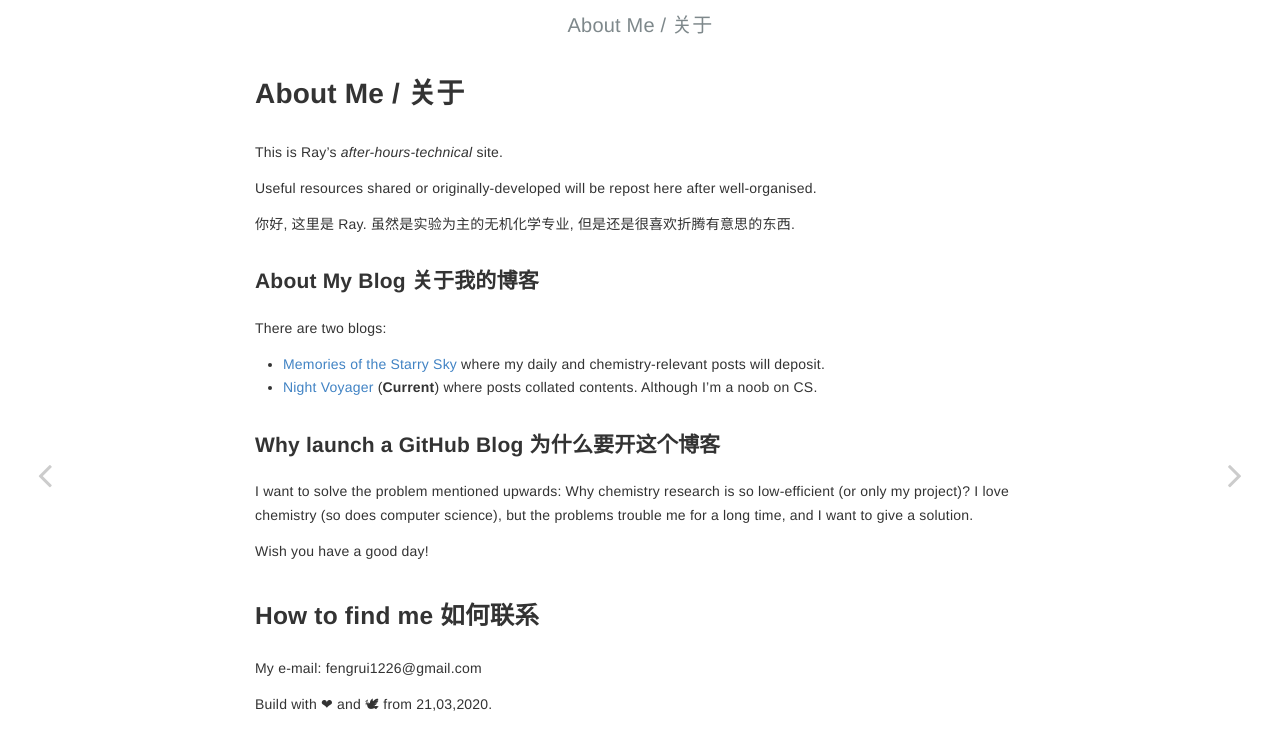
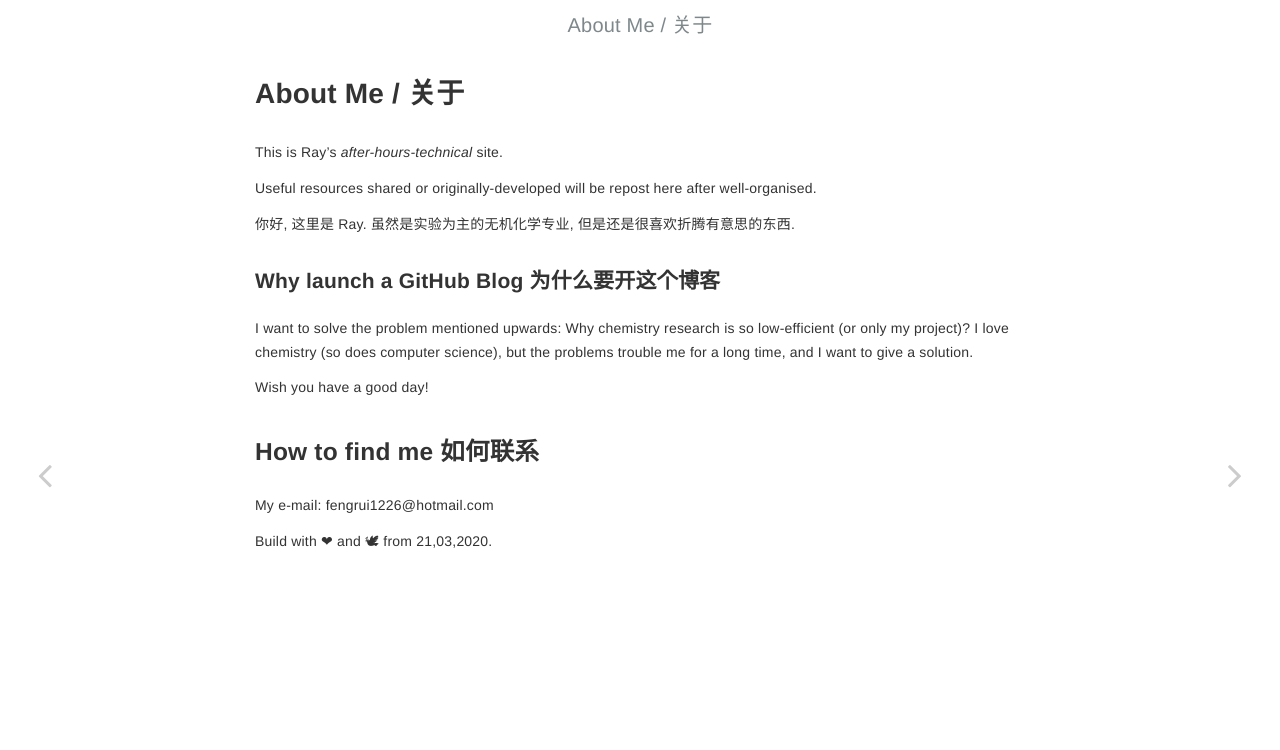
Before and after one commit to tkaray/tkaray.github.io, a Jekyll site: the page built from _pages/01 about.md, in a window 1280 px wide. Shown: the top 750 px of the page. Built offline with Jekyll 4.4.1, drawn with Linux system fonts in a browser that asks for light colours.

Commit message:
Update About page

```diff
--- a/_pages/01 about.md
+++ b/_pages/01 about.md
@@ -11,12 +11,6 @@ Useful resources shared or originally-developed will be repost here after well-o
 
 你好, 这里是 Ray. 虽然是实验为主的无机化学专业, 但是还是很喜欢折腾有意思的东西.
 
-### About My Blog 关于我的博客
-
-There are two blogs:
-
-- [Memories of the Starry Sky](https://rayray.moe) where my daily and chemistry-relevant posts will deposit.
-- [Night Voyager](https://tkaray.github.io/) (**Current**) where posts collated contents. Although I'm a noob on CS.
 
 ### Why launch a GitHub Blog 为什么要开这个博客
 
@@ -26,6 +20,6 @@ Wish you have a good day!
 
 ## How to find me 如何联系
 
-My e-mail: fengrui1226@gmail.com
+My e-mail: fengrui1226@hotmail.com
 
 Build with ❤ and 🕊 from 21,03,2020.
```
